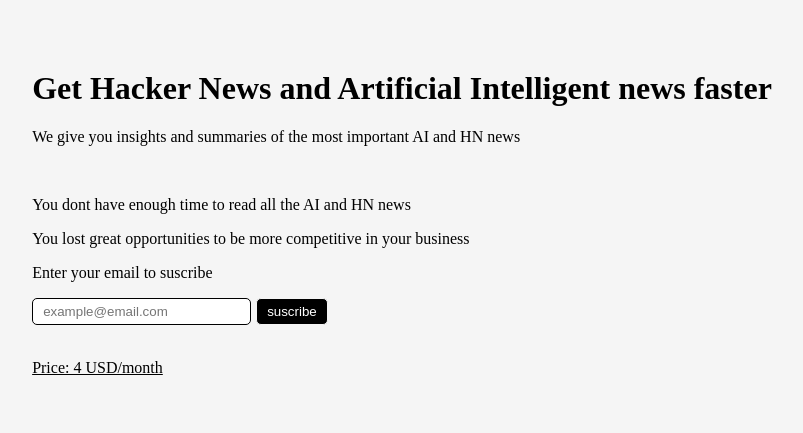
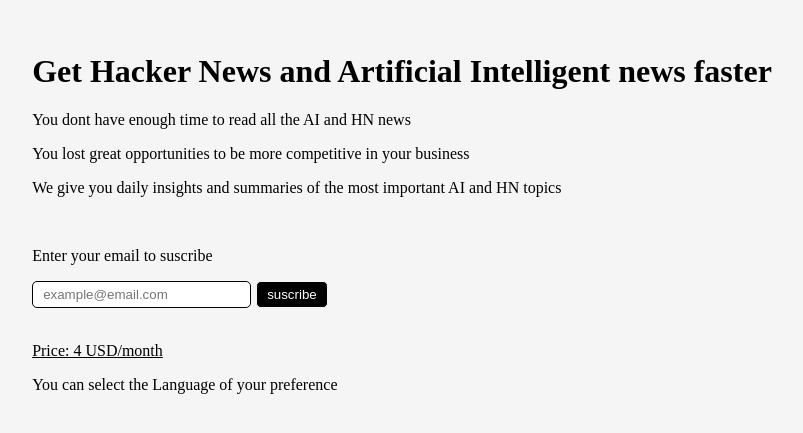
Before and after one commit to juandavidGF/ideas, a Next.js app: page / in a window 1280 px wide. Shown: the part 187-620 px from the top of the page, without its empty margins (246-1049 px from the left). Built offline with nearby package versions, Linux system fonts and the light colour scheme.

Commit message:
improve copies

```diff
--- a/src/pages/index.jsx
+++ b/src/pages/index.jsx
@@ -28,7 +28,7 @@
   return (
     <>
       <Head>
-        <title>News Fast</title>
+        <title>AI-source</title>
         <meta name="description" content="Generated by create next app" />
         <meta name="viewport" content="width=device-width, initial-scale=1" />
         {/* <link rel="icon" href="/favicon.ico" /> */}
@@ -36,15 +36,16 @@
       <main className={styles.main}>
 				<div className='content'>
 					<h1>Get Hacker News and Artificial Intelligent news faster</h1>
-					<p>We give you insights and summaries of the most important AI and HN news</p><br/>
 					<p>You dont have enough time to read all the AI and HN news</p>
 					<p>You lost great opportunities to be more competitive in your business</p>
-					<form onSubmit={handleSubmit} class="suscription">
+					<p>We give you daily insights and summaries of the most important AI and HN topics</p>
+					<br/><form onSubmit={handleSubmit} class="suscription">
 						<p>Enter your email to suscribe</p>
 						<input className={styles.email} type="text" id="email" placeholder="example@email.com" pattern="[a-z0-9._%+-]+@[a-z0-9.-]+\.[a-z]{2,4}$" />
 						<button className={styles.suscribe} type="submit">suscribe</button>
 					</form><br/>
 					<p><u>Price: 4 USD/month</u></p>
+					<p>You can select the Language of your preference</p>
 				</div>
       </main>
     </>
```
